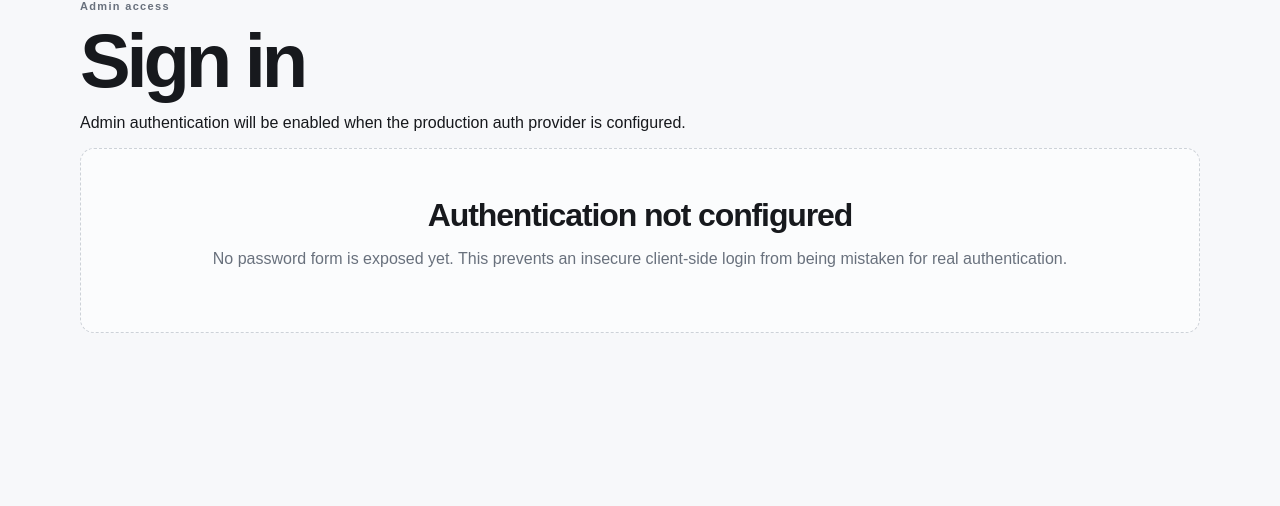
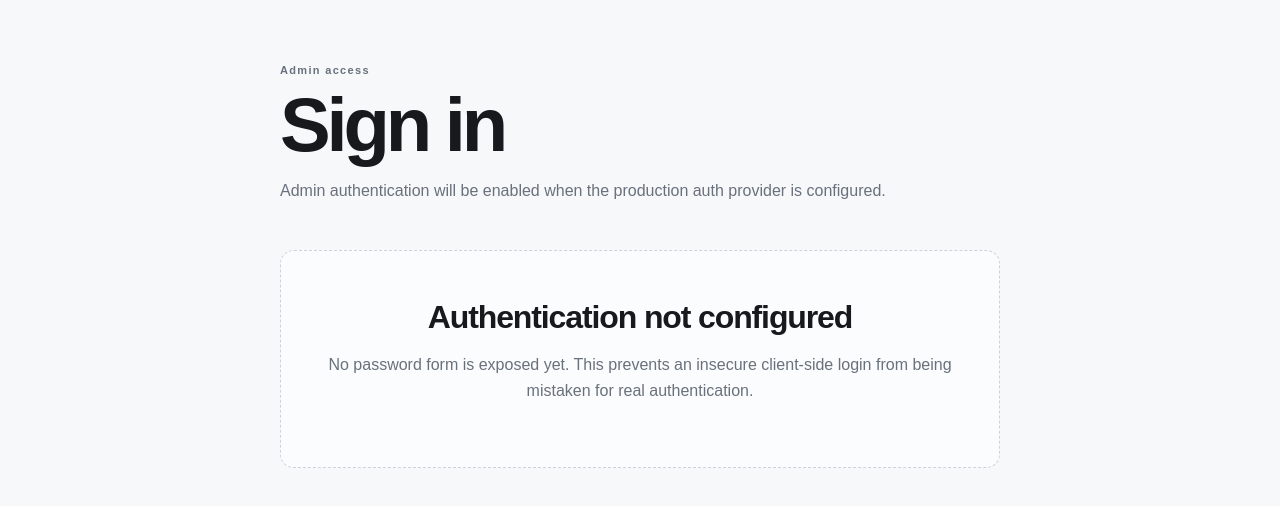
Before and after one commit to hansitsingh42-rgb/Hanshit, a Next.js app in the folder student-resource-hub/: page /admin/login in a window 1280 px wide. Shown: the top 506 px of the page. Built offline with nearby package versions, Linux system fonts and the light colour scheme.

Commit message:
Add admin and dashboard layout styles

```diff
--- a/student-resource-hub/app/globals.css
+++ b/student-resource-hub/app/globals.css
@@ -14,15 +14,18 @@ a { color: inherit; text-decoration: none; }
 button, input { font: inherit; }
 button { color: inherit; }
 .container { width: min(1120px, calc(100% - 40px)); margin-inline: auto; }
+.narrow-page { max-width: 720px; }
 .header { position: sticky; top: 0; z-index: 20; background: rgba(255,255,255,.92); backdrop-filter: blur(12px); border-bottom: 1px solid var(--border); }
 .nav { min-height: 68px; display: flex; align-items: center; justify-content: space-between; gap: 24px; }
 .brand { font-weight: 700; letter-spacing: -.02em; }
 .nav nav { display: flex; gap: 22px; color: var(--muted); font-size: 14px; }
 .nav nav a:hover { color: var(--text); }
 .hero { padding: 96px 0 54px; }
+.page-header { padding: 64px 0 30px; }
 .eyebrow { margin: 0 0 12px; font-size: 11px; font-weight: 700; letter-spacing: .12em; color: var(--muted); }
 h1 { max-width: 790px; margin: 0; font-size: clamp(42px, 7vw, 76px); line-height: .98; letter-spacing: -.055em; }
 .hero-copy { max-width: 660px; margin: 24px 0 30px; color: var(--muted); font-size: 18px; line-height: 1.6; }
+.page-header > p:last-child { max-width: 680px; color: var(--muted); line-height: 1.6; }
 .search-wrap input { width: min(650px, 100%); padding: 15px 18px; border: 1px solid var(--border); border-radius: 11px; outline: none; background: var(--surface); }
 .search-wrap input:focus { border-color: #a5abb3; box-shadow: 0 0 0 3px rgba(23,25,29,.07); }
 .section { padding: 54px 0; }
@@ -33,31 +36,32 @@ h2 { margin: 0; font-size: 32px; letter-spacing: -.035em; }
 .filter { padding: 8px 12px; border: 1px solid var(--border); border-radius: 999px; background: var(--surface); font-size: 13px; cursor: pointer; }
 .filter:hover { border-color: #a5abb3; }
 .filter.active { background: var(--text); color: #fff; border-color: var(--text); }
-.grid { display: grid; grid-template-columns: repeat(3, 1fr); gap: 16px; }
-.card { min-height: 270px; display: flex; flex-direction: column; padding: 22px; border: 1px solid var(--border); border-radius: 15px; background: var(--surface); transition: transform .18s ease, border-color .18s ease; }
+.grid, .resource-grid { display: grid; grid-template-columns: repeat(3, 1fr); gap: 16px; }
+.card, .resource-card { min-height: 170px; display: flex; flex-direction: column; padding: 22px; border: 1px solid var(--border); border-radius: 15px; background: var(--surface); }
+.card { min-height: 270px; transition: transform .18s ease, border-color .18s ease; }
 .card:hover { transform: translateY(-2px); border-color: #c4c8ce; }
 .card-meta { display: flex; align-items: center; justify-content: space-between; gap: 12px; color: var(--muted); font-size: 12px; }
 .tag { width: fit-content; padding: 6px 9px; border-radius: 999px; background: var(--soft); color: #4e5661; font-size: 12px; font-weight: 700; }
 .chapter { margin: 20px 0 0 !important; font-size: 12px; color: #858d98 !important; }
 h3 { margin: 7px 0 10px; font-size: 20px; line-height: 1.2; letter-spacing: -.02em; }
-.card p { margin: 0; color: var(--muted); line-height: 1.55; }
+.card p, .resource-card p { margin: 0; color: var(--muted); line-height: 1.55; }
 .card-footer { margin-top: auto; padding-top: 22px; display: flex; align-items: center; justify-content: space-between; gap: 12px; color: var(--muted); font-size: 12px; }
 .card-footer button { border: 1px solid var(--border); border-radius: 8px; padding: 8px 12px; background: var(--surface); cursor: not-allowed; opacity: .55; }
 .empty-state { padding: 48px 24px; border: 1px dashed #cdd2d8; border-radius: 14px; text-align: center; background: rgba(255,255,255,.55); }
-.empty-state h3 { margin-top: 0; }
-.empty-state p { color: var(--muted); }
+.empty-state h2, .empty-state h3 { margin-top: 0; }
+.empty-state p { color: var(--muted); line-height: 1.6; }
 .about { max-width: 780px; padding-bottom: 100px; }
 .about p:last-child { color: var(--muted); line-height: 1.7; font-size: 17px; }
 .skeleton { position: relative; overflow: hidden; background: #e9ebee; border-radius: 8px; }
 .skeleton::after { content: ""; position: absolute; inset: 0; transform: translateX(-100%); background: linear-gradient(90deg, transparent, rgba(255,255,255,.65), transparent); animation: shimmer 1.25s infinite; }
-.skeleton-card { gap: 12px; }
-.skeleton-line { width: 100%; height: 12px; }
-.skeleton-line.short { width: 76px; }
-.skeleton-line.medium { width: 72%; }
-.skeleton-title { width: 86%; height: 24px; margin-top: 8px; }
-.skeleton-button { width: 105px; height: 36px; margin-top: auto; }
+.skeleton-eyebrow { width: 80px; height: 12px; }
+.skeleton-title { width: 86%; height: 42px; margin-top: 8px; }
+.skeleton-text { width: 60%; height: 16px; margin-top: 16px; }
+.skeleton-card-title { width: 72%; height: 22px; }
+.skeleton-card-text { width: 92%; height: 14px; margin-top: 16px; }
+.skeleton-card-text.short { width: 60%; margin-top: 8px; }
 @keyframes shimmer { to { transform: translateX(100%); } }
 .sr-only { position: absolute; width: 1px; height: 1px; padding: 0; margin: -1px; overflow: hidden; clip: rect(0,0,0,0); white-space: nowrap; border: 0; }
-@media (max-width: 820px) { .grid { grid-template-columns: repeat(2, 1fr); } h1 { font-size: clamp(40px, 10vw, 62px); } }
-@media (max-width: 560px) { .container { width: min(100% - 28px, 1120px); } .nav nav { display: none; } .hero { padding-top: 68px; } .grid { grid-template-columns: 1fr; } .section-heading { align-items: start; flex-direction: column; } }
+@media (max-width: 820px) { .grid, .resource-grid { grid-template-columns: repeat(2, 1fr); } h1 { font-size: clamp(40px, 10vw, 62px); } }
+@media (max-width: 560px) { .container { width: min(100% - 28px, 1120px); } .nav nav { display: none; } .hero { padding-top: 68px; } .page-header { padding-top: 44px; } .grid, .resource-grid { grid-template-columns: 1fr; } .section-heading { align-items: start; flex-direction: column; } }
 @media (prefers-reduced-motion: reduce) { html { scroll-behavior: auto; } .card { transition: none; } .skeleton::after { animation: none; } }
```
